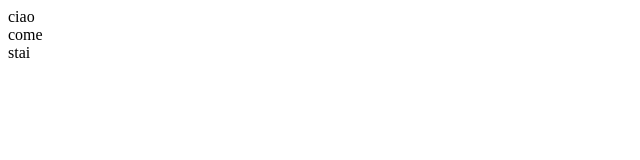
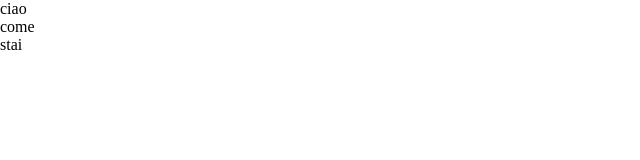
Before and after one commit to SorayaBoolean/proj-html-vuejs, a Vue app: page / in a window 1280 px wide. Shown: the top 160 px of the page, without its empty margins (0-640 px from the left). Built offline with nearby package versions, Linux system fonts and the light colour scheme.

Commit message:
add:created scss files and added a few vars for primary colors and general rule as *

```diff
--- a/src/App.vue
+++ b/src/App.vue
@@ -25,5 +25,8 @@ export default {
 </script>
 
 <style lang="scss">
+ @import './styles/general.scss';
+ @import './styles/vars.scss';
+
 
 </style>
--- a/src/components/MyFooter.vue
+++ b/src/components/MyFooter.vue
@@ -11,6 +11,6 @@ name: 'MyFooter'
 }
 </script>
 
-<style>
+<style scoped lang="scss">
 
 </style>
--- a/src/components/MyHeader.vue
+++ b/src/components/MyHeader.vue
@@ -10,6 +10,6 @@ name: 'MyHeader'
 }
 </script>
 
-<style>
+<style scoped lang="scss">
 
 </style>
--- a/src/components/MyMain.vue
+++ b/src/components/MyMain.vue
@@ -10,6 +10,6 @@ name: 'MyMain'
 }
 </script>
 
-<style>
+<style scoped lang="scss">
 
 </style>
--- /dev/null
+++ b/src/styles/general.scss
@@ -0,0 +1,5 @@
+*{
+    padding: 0;
+    margin: 0;
+    box-sizing: border-box;
+}
--- /dev/null
+++ b/src/styles/vars.scss
@@ -0,0 +1,14 @@
+///////Main Colors//////
+
+$lima_green:#69BF14;
+$denim_blue:#1975C0;
+
+
+
+
+
+
+///////Text Vars////////
+$text_white:white;
+$text_black:black;
+$text_gray:#AFAEAE;
```
